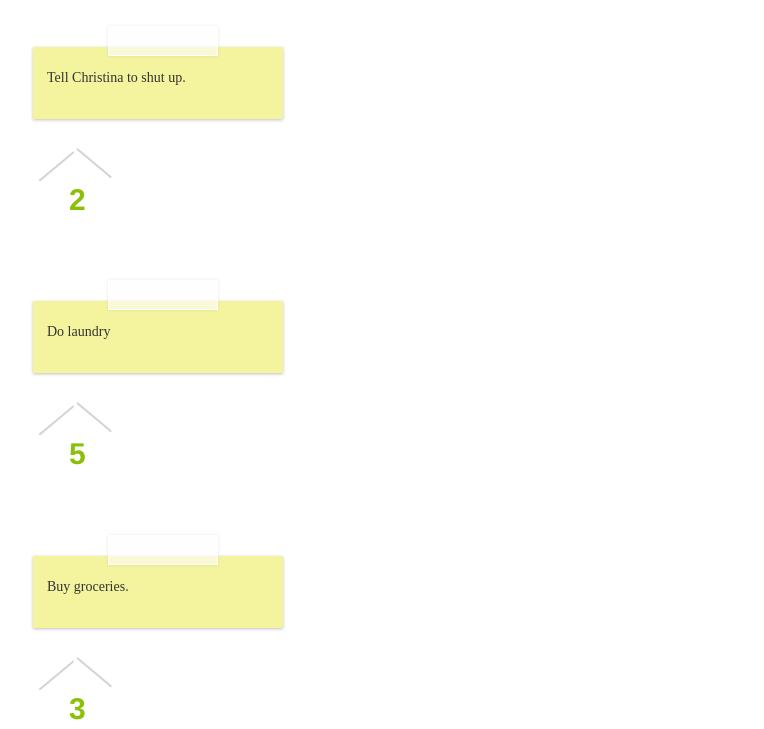
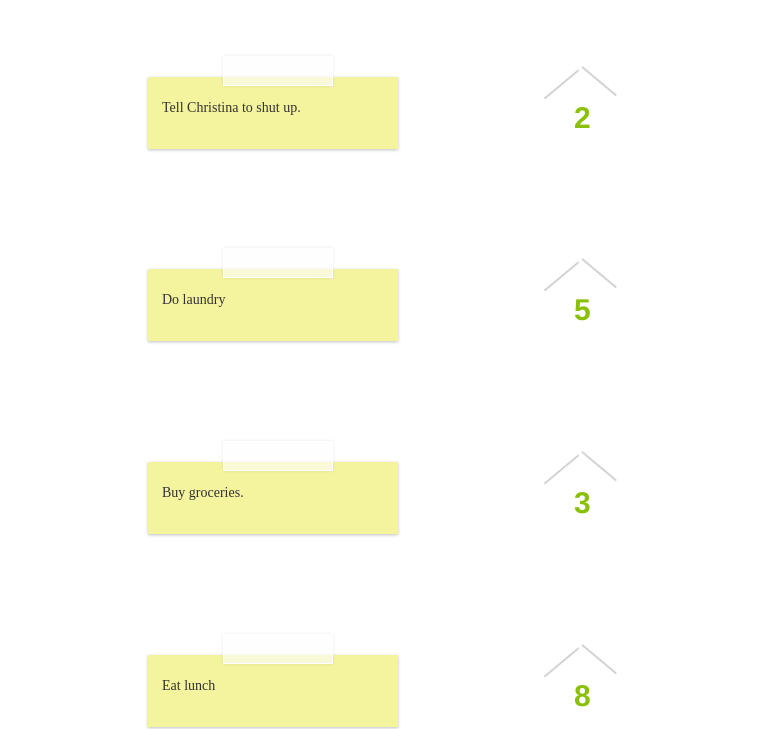
Before and after one commit to nevilgeorge-zz/taskstarterMEAN, a website: page app/index.html in a window 1280 px wide. Shown: the part 94-823 px from the top of the page, without its empty margins (257-1021 px from the left). Drawn offline with nearby package versions, Linux system fonts and the light colour scheme; some packages are replaced by stand-ins of ours; files that its build step writes are made by us from their sources.

Commit message:
div positioning and rank incrementing working correctly

```diff
--- a/app/scripts/controllers.js
+++ b/app/scripts/controllers.js
@@ -30,6 +30,10 @@ taskstarterControllers.controller('MainCtrl', ['$scope', '$http', function($scop
     //     $scope.todos = data;
     // });
     $scope.todos = todoList;
+    $scope.increment = function() {
+        $scope.todo.priority++;
+    }
+
 }]);
 
 taskstarterControllers.controller('FormCtrl', ['$scope', '$http', function($scope, $http) {
--- a/app/views/main.html
+++ b/app/views/main.html
@@ -7,14 +7,13 @@
 	<h1 class="name">taskstarter</h1>
 </div>
 
-<div ng-repeat="todo in todos">
-	<span>
-	<div class="sticky-note taped">
-	    <p>{{todo.text}}</p>
-	</div>
+<div class="container" ng-repeat="todo in todos" style="width: 500px;">
+		<div class="sticky-note taped" style="position: relative; float: left;">
+			<p>{{todo.text}}</p>
+		</div>
 
-<div><i class='top'></i> <div class="rank">{{todo.priority}}</div> </div>
-</span>
-
-
+		<div style="position: relative; float: right; padding-top: 10px;">
+			<i ng-click="todo.priority = todo.priority + 1" class='top'></i>
+			<div ng-model="rank" class="rank">{{todo.priority}}</div>
+		</div>
 </div>
```
